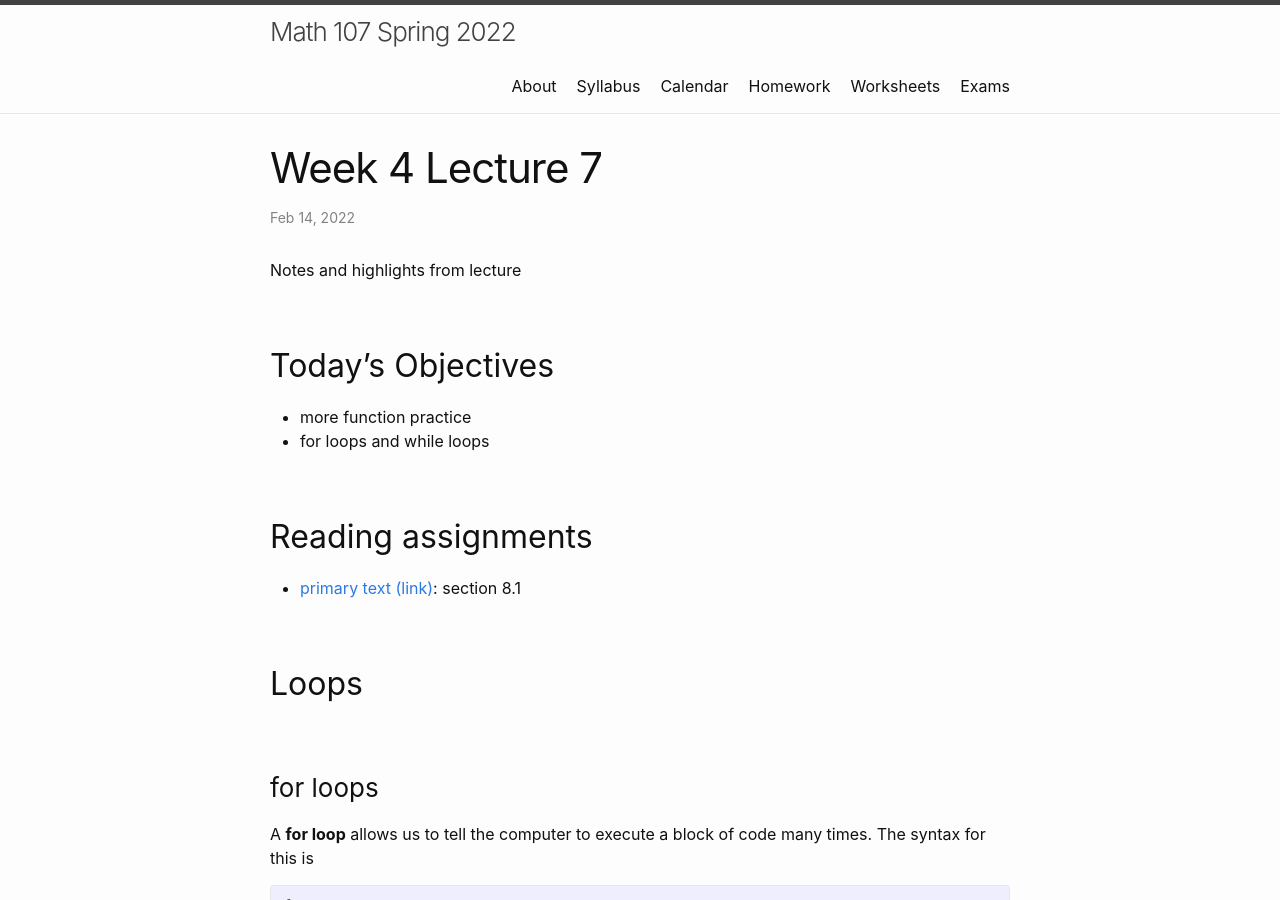
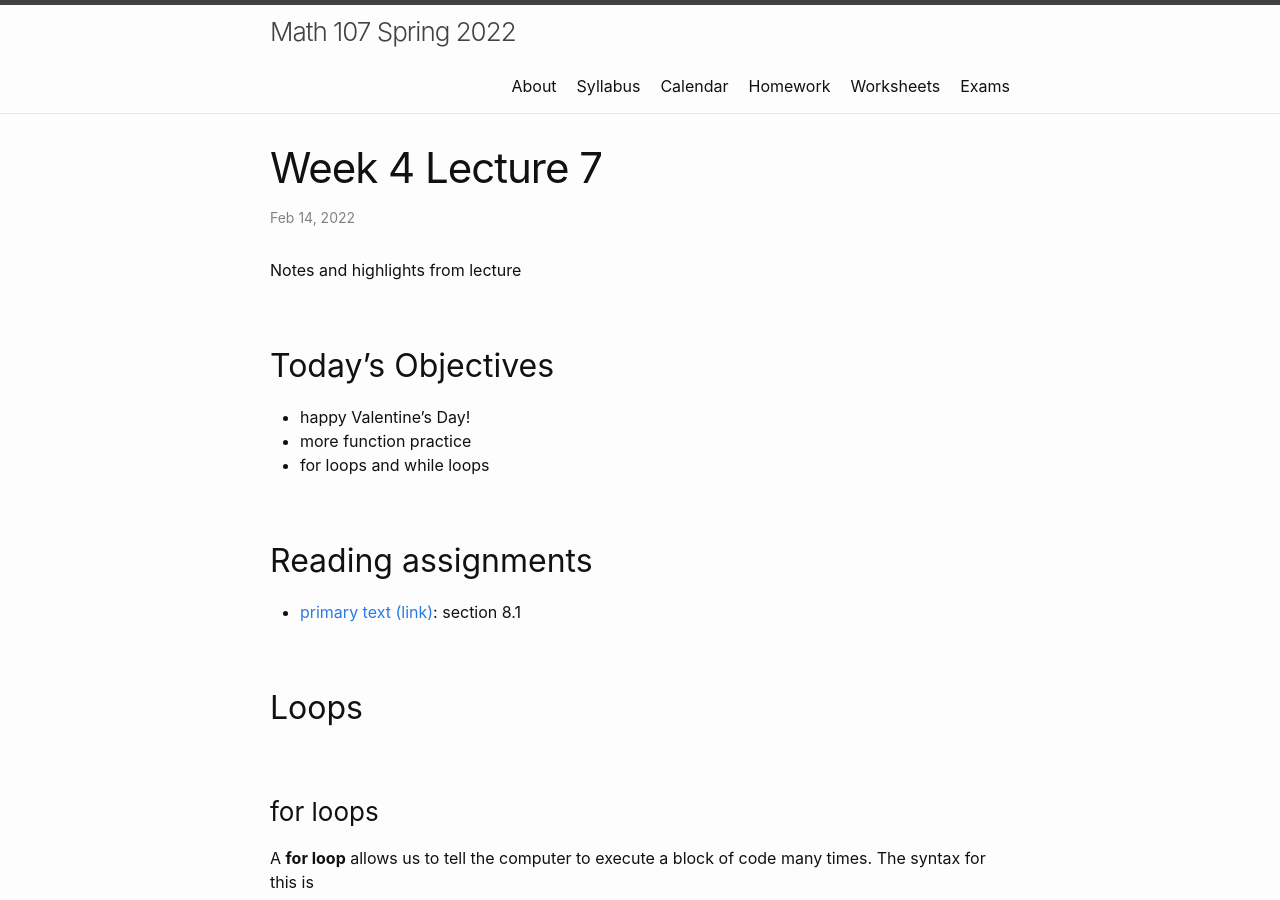
Before and after one commit to wcasper/math107spring2022, a Jekyll site: the page built from _posts/2022-02-14-Week-4-Lecture-7.md, in a window 1280 px wide and 900 px high. Built offline with Jekyll 4.4.1, drawn with Linux system fonts in a browser that asks for light colours.

Commit message:
added comment

```diff
--- a/_posts/2022-02-14-Week-4-Lecture-7.md
+++ b/_posts/2022-02-14-Week-4-Lecture-7.md
@@ -6,6 +6,7 @@ Notes and highlights from lecture
 
 ## Today's Objectives
 
+* happy Valentine's Day!
 * more function practice
 * for loops and while loops
 
```
